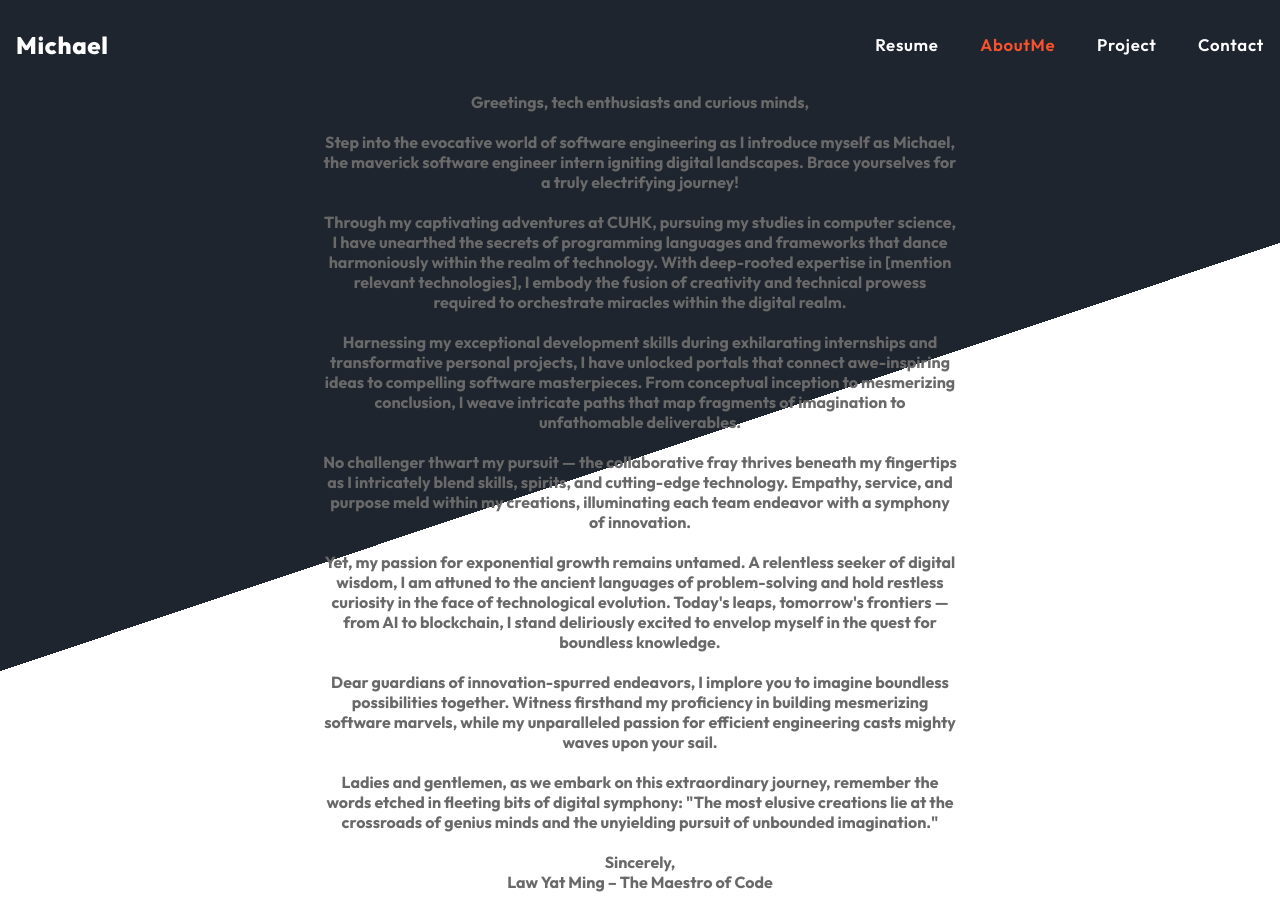
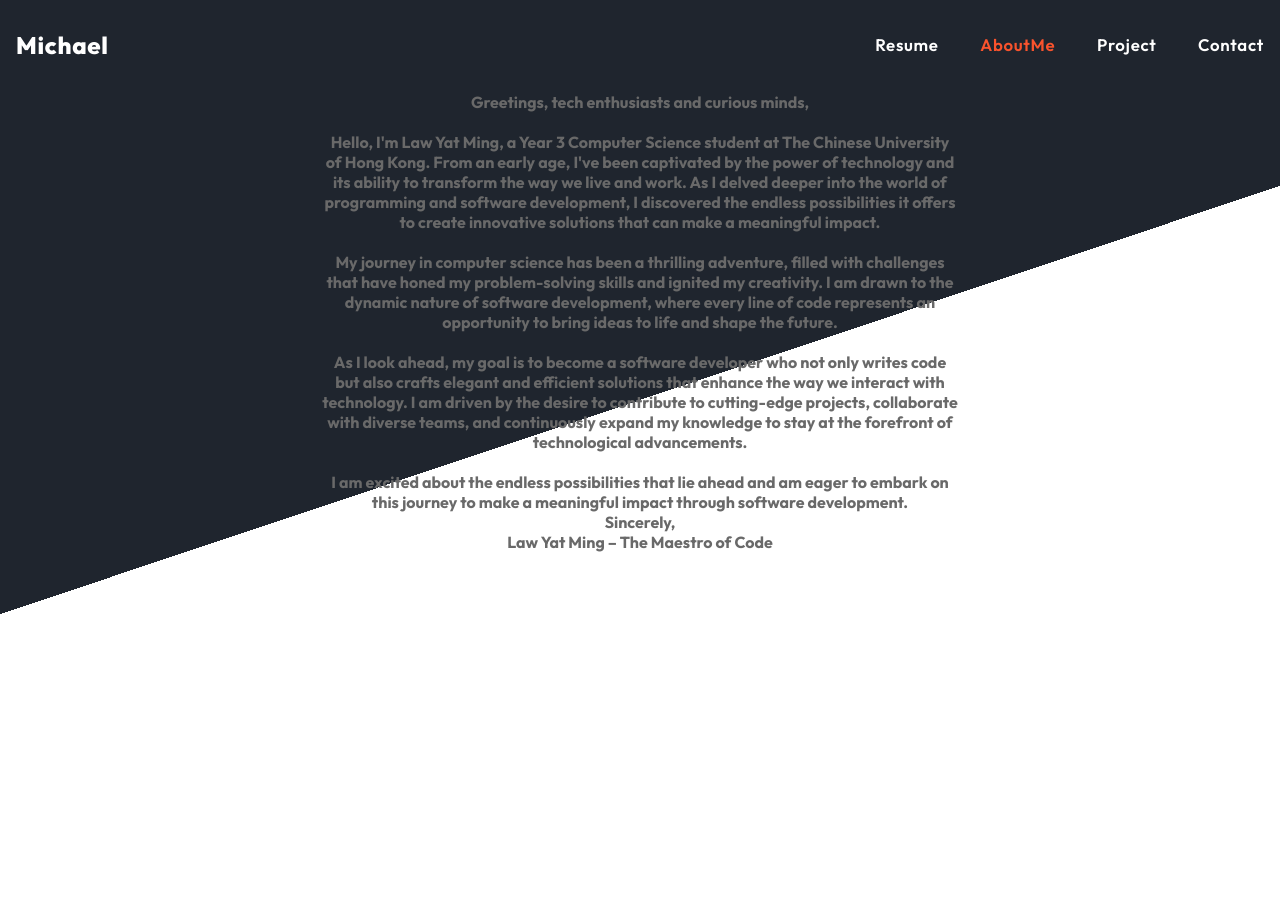
Before and after one commit to Lymmichael/michaellaw_web, a React (Create React App) app: page /michaellaw_web/AboutMe in a window 1280 px wide. After the commit the page ends 800 px from the top, so only its background shows below. Built offline with nearby package versions, Linux system fonts and the light colour scheme.

Commit message:
Update self intro AboutMe.js

```diff
--- a/src/page/AboutMe.js
+++ b/src/page/AboutMe.js
@@ -8,20 +8,15 @@ export default function AboutMe(){
 
             <h4>Greetings, tech enthusiasts and curious minds,</h4>
             <br />
-            <h4>Step into the evocative world of software engineering as I introduce myself as Michael, the maverick software engineer intern igniting digital landscapes. Brace yourselves for a truly electrifying journey!</h4>
-            <br />
-            <h4>Through my captivating adventures at CUHK, pursuing my studies in computer science, I have unearthed the secrets of programming languages and frameworks that dance harmoniously within the realm of technology. With deep-rooted expertise in [mention relevant technologies], I embody the fusion of creativity and technical prowess required to orchestrate miracles within the digital realm.</h4>
-            <br />
-            <h4>Harnessing my exceptional development skills during exhilarating internships and transformative personal projects, I have unlocked portals that connect awe-inspiring ideas to compelling software masterpieces. From conceptual inception to mesmerizing conclusion, I weave intricate paths that map fragments of imagination to unfathomable deliverables.</h4>
-            <br />
-            <h4>No challenger thwart my pursuit — the collaborative fray thrives beneath my fingertips as I intricately blend skills, spirits, and cutting-edge technology. Empathy, service, and purpose meld within my creations, illuminating each team endeavor with a symphony of innovation.</h4>
-            <br />
-            <h4>Yet, my passion for exponential growth remains untamed. A relentless seeker of digital wisdom, I am attuned to the ancient languages of problem-solving and hold restless curiosity in the face of technological evolution. Today's leaps, tomorrow's frontiers — from AI to blockchain, I stand deliriously excited to envelop myself in the quest for boundless knowledge.</h4>
-            <br />
-            <h4>Dear guardians of innovation-spurred endeavors, I implore you to imagine boundless possibilities together. Witness firsthand my proficiency in building mesmerizing software marvels, while my unparalleled passion for efficient engineering casts mighty waves upon your sail.</h4>
-            <br />
-            <h4>Ladies and gentlemen, as we embark on this extraordinary journey, remember the words etched in fleeting bits of digital symphony: "The most elusive creations lie at the crossroads of genius minds and the unyielding pursuit of unbounded imagination."</h4>
-            <br />
+            <h4>
+            Hello, I'm Law Yat Ming, a Year 3 Computer Science student at The Chinese University of Hong Kong. From an early age, I've been captivated by the power of technology and its ability to transform the way we live and work. As I delved deeper into the world of programming and software development, I discovered the endless possibilities it offers to create innovative solutions that can make a meaningful impact.
+            <br /><br />
+My journey in computer science has been a thrilling adventure, filled with challenges that have honed my problem-solving skills and ignited my creativity. I am drawn to the dynamic nature of software development, where every line of code represents an opportunity to bring ideas to life and shape the future.
+<br /><br />
+As I look ahead, my goal is to become a software developer who not only writes code but also crafts elegant and efficient solutions that enhance the way we interact with technology. I am driven by the desire to contribute to cutting-edge projects, collaborate with diverse teams, and continuously expand my knowledge to stay at the forefront of technological advancements.
+            <br /><br />
+I am excited about the endless possibilities that lie ahead and am eager to embark on this journey to make a meaningful impact through software development.
+</h4>
             <h4>Sincerely,</h4>
             <h4>Law Yat Ming – The Maestro of Code</h4>
         </table>
```
